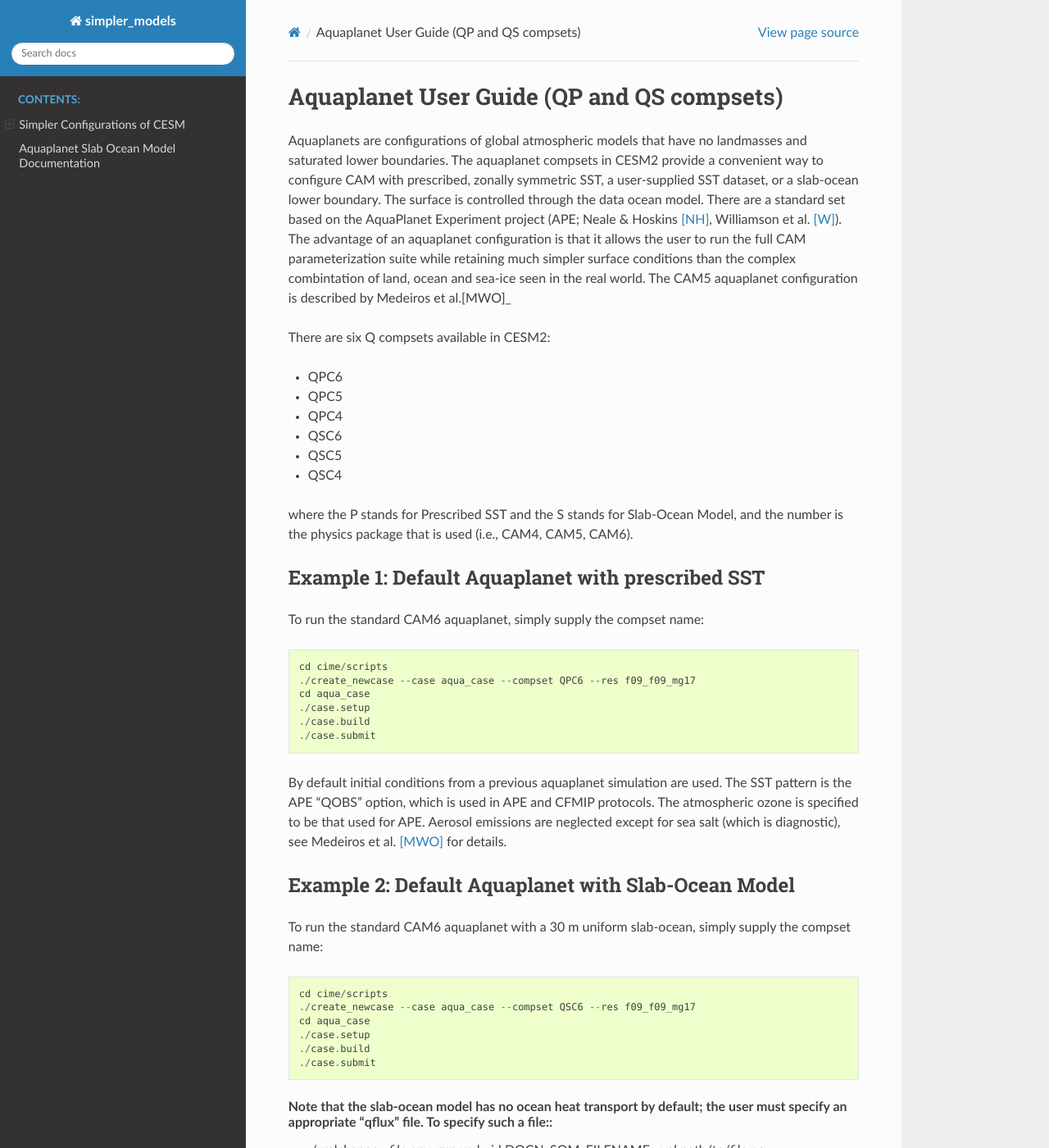
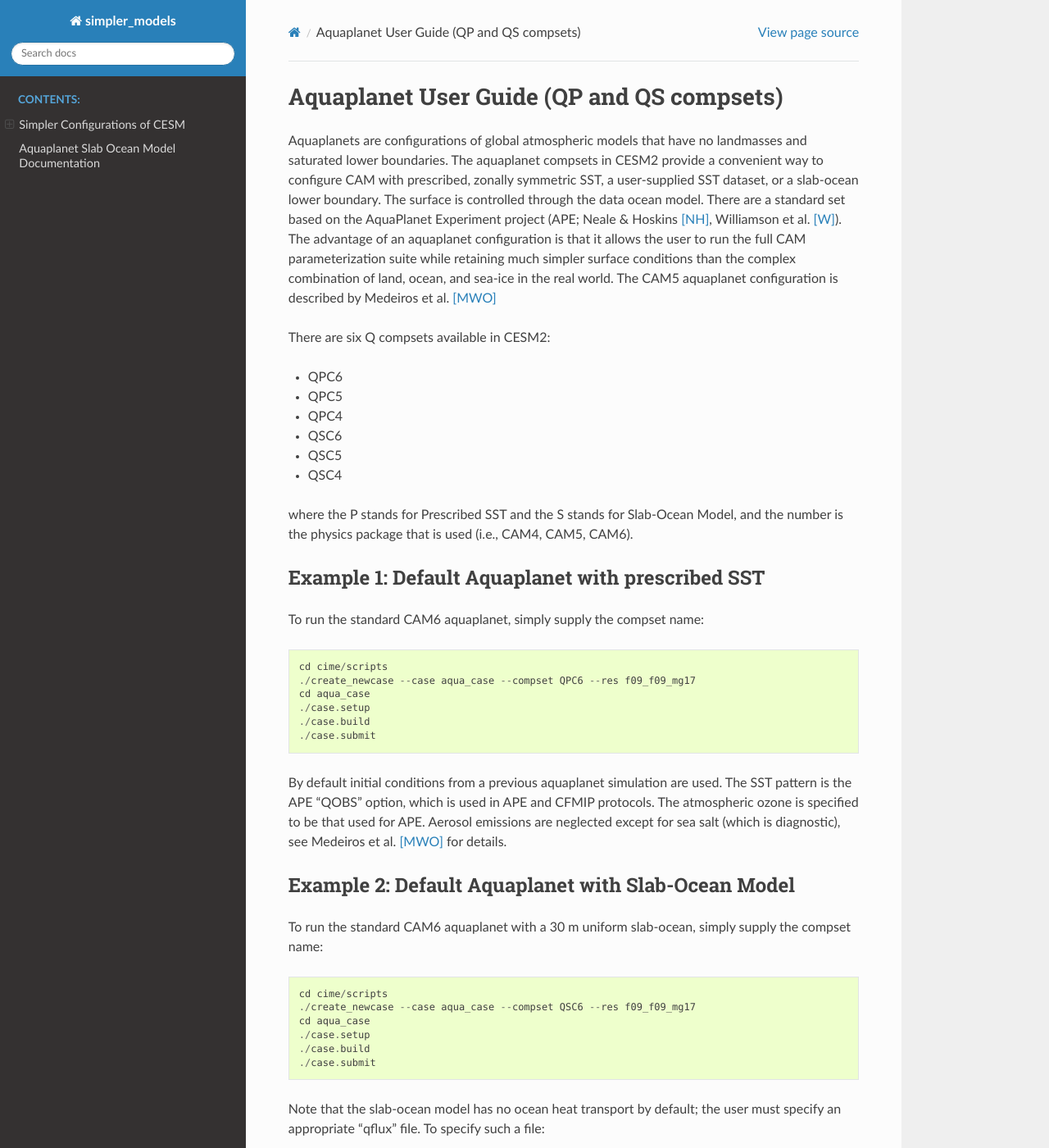
Before and after one commit to NCAR/simpler_models, a Sphinx documentation site: the page built from doc/source/aqua_user_guide.rst, in a window 1280 px wide and 1400 px high. Shown: the whole window at 82% size. Built offline with Sphinx 7.4.7 and the Read the Docs theme 2.0.0, drawn with Linux system fonts in a browser that asks for light colours; some of the changed text lies outside the part shown.

Commit message:
Fix typos.

```diff
--- a/doc/source/aqua_user_guide.rst
+++ b/doc/source/aqua_user_guide.rst
@@ -1,7 +1,7 @@
 Aquaplanet User Guide (QP and QS compsets)
 ==========================================
 
-Aquaplanets are configurations of global atmospheric models that have no landmasses and saturated lower boundaries. The aquaplanet compsets in CESM2 provide a convenient way to configure CAM with prescribed, zonally symmetric SST, a user-supplied SST dataset, or a slab-ocean lower boundary. The surface is controlled through the data ocean model. There are a standard set based on the AquaPlanet Experiment project (APE; Neale & Hoskins [NH]_, Williamson et al. [W]_). The advantage of an aquaplanet configuration is that it allows the user to run the full CAM parameterization suite while retaining much simpler surface conditions than the complex combintation of land, ocean and sea-ice seen in the real world.  The CAM5 aquaplanet configuration is described by Medeiros et al.[MWO]_
+Aquaplanets are configurations of global atmospheric models that have no landmasses and saturated lower boundaries. The aquaplanet compsets in CESM2 provide a convenient way to configure CAM with prescribed, zonally symmetric SST, a user-supplied SST dataset, or a slab-ocean lower boundary. The surface is controlled through the data ocean model. There are a standard set based on the AquaPlanet Experiment project (APE; Neale & Hoskins [NH]_, Williamson et al. [W]_). The advantage of an aquaplanet configuration is that it allows the user to run the full CAM parameterization suite while retaining much simpler surface conditions than the complex combination of land, ocean, and sea-ice in the real world.  The CAM5 aquaplanet configuration is described by Medeiros et al. [MWO]_
 
 There are six Q compsets available in CESM2:
 
@@ -42,6 +42,7 @@
   ./case.submit
 
 Note that the slab-ocean model has no ocean heat transport by default; the user must specify an appropriate "qflux" file. To specify such a file::
+
   ./xmlchange --file env_run.xml --id DOCN_SOM_FILENAME --val path/to/file.nc
 
 
@@ -63,8 +64,8 @@
 An arbitrary SST dataset can be specified instead of the default APE SST. To do that, start with the default case, and then change the data ocean mode and specify the file::
 
   cd cime/scripts
-  ./create_newcase --case aqua_sst_case --compset QPC4 --res f19_f19_mg17
-  cd aqua_case --run-unsupported
+  ./create_newcase --case aqua_sst_case --compset QPC4 --res f19_f19_mg17  --run-unsupported
+  cd aqua_case
   ./case.setup
   ./xmlchange --file env_run.xml --id DOCN_MODE --val sst_aquapfile
   ./xmlchange --file env_run.xml --id DOCN_AQP_FILENAME --val sst.nc
```
Also changed, not shown: 5 other files.
